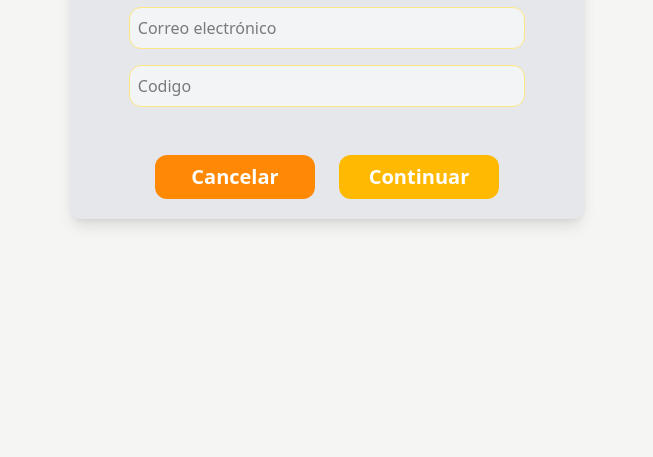
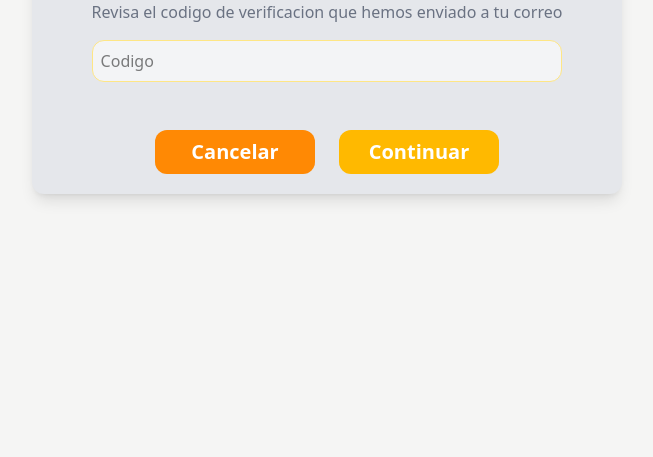
Before and after one commit to Mat0wa3/recuperar-contrasena-con-email, a website: page src/views/usuarios/confirm-code.html in a window 1280 px wide. Shown: the part 343-800 px from the top of the page, without its empty margins (313-966 px from the left). Drawn offline with nearby package versions, Linux system fonts and the light colour scheme.

Commit message:
Remove disabled email input and adjust verification message in confirmation code HTML

```diff
--- a/src/views/usuarios/confirm-code.html
+++ b/src/views/usuarios/confirm-code.html
@@ -14,8 +14,7 @@
             <h2 class="text-4xl text-amber-400 font-bold text-2x1">Recuperar contraseña</h2>
             <form action="" class="mt-5 flex flex-col gap-4">
 
-                <input class="p-2 mt-8 rounded-xl bg-gray-100 border border-amber-200
-            " type="text" name="email" placeholder="Correo electrónico" disabled>
+                <p class=" text-gray-500">Revisa el codigo de verificacion que hemos enviado a tu correo</p>
                 <input class="p-2  rounded-xl bg-gray-100 border border-amber-200
                 " type="number" name="number" placeholder="Codigo">
 
```
